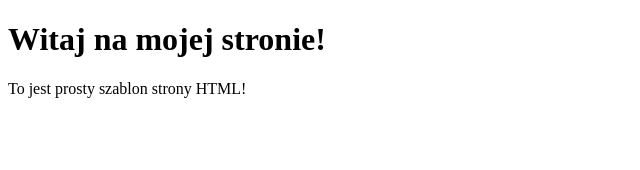
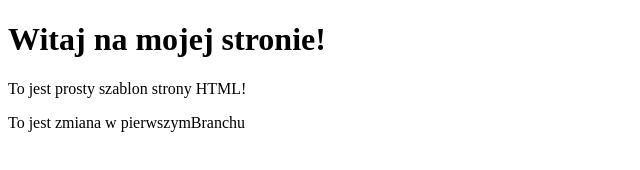
Before and after one commit to AdrianZ96/Zabawa_terminalem, a plain HTML site: page index.html in a window 1280 px wide. Shown: the whole page, without its empty margins (0-640 px from the left). Drawn offline with Linux system fonts and the light colour scheme.

Commit message:
Dodano nowy akapit w pierwszymBranchu

```diff
--- a/index.html
+++ b/index.html
@@ -12,5 +12,6 @@
     <!--Nagłowek strony-->
     <p>To jest prosty szablon strony HTML!</p>
     <!--prosty tekst-->
+    <p>To jest zmiana w pierwszymBranchu</p>
   </body>
 </html>
```
